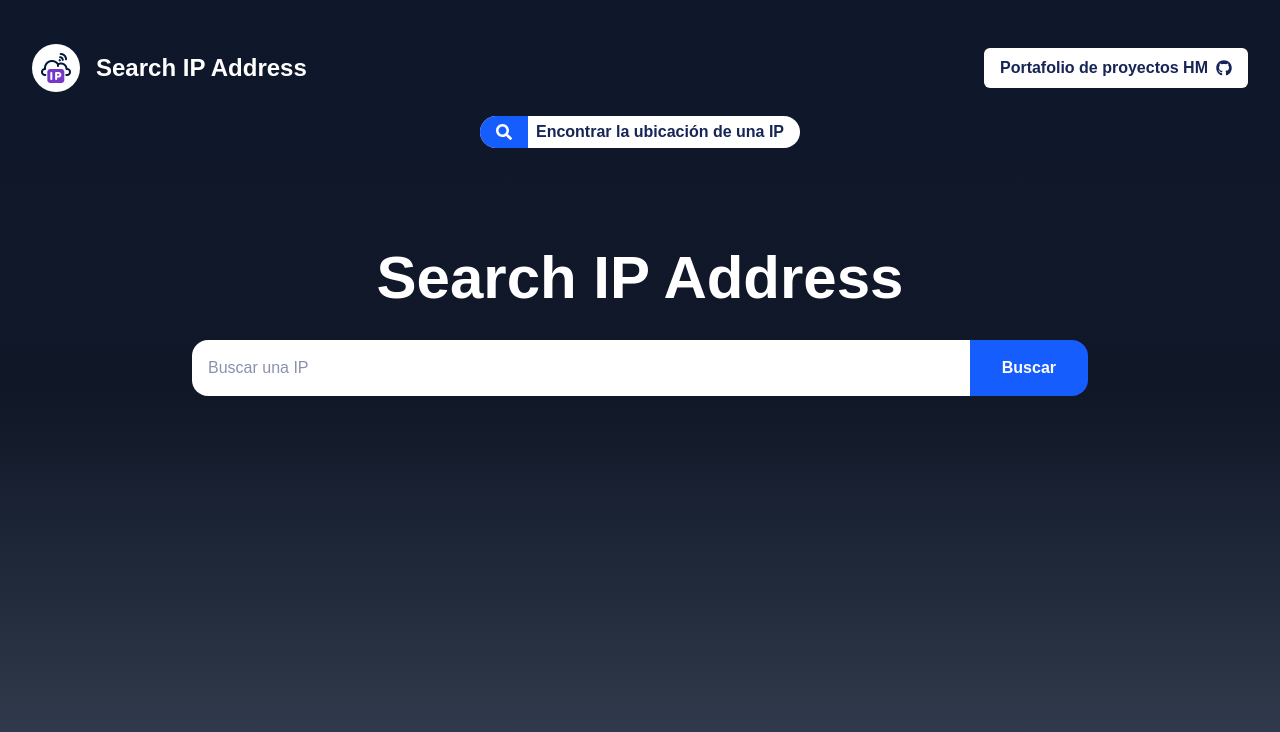
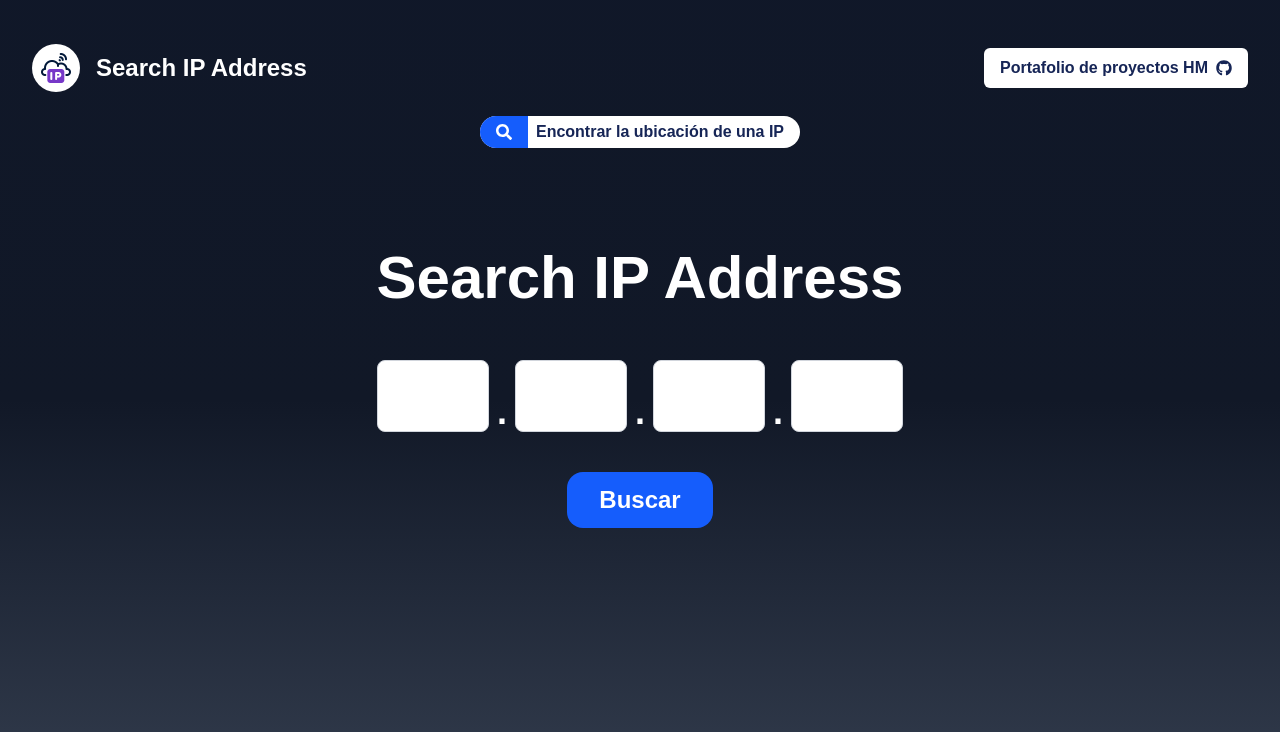
Before and after one commit to EnriqueHM31/api-ip-localization, a React (Vite) app: page / in a window 1280 px wide. Shown: the top 732 px of the page. Built offline with nearby package versions, Linux system fonts and the light colour scheme.

Commit message:
Implement IP address verification component and enhance App styling. Added IpVerificationCode component for inputting IP addresses and updated App layout with animated background and improved form structure.

```diff
--- a/src/App.tsx
+++ b/src/App.tsx
@@ -1,10 +1,11 @@
+import IpVerificationCode from "./components/IpAddress"
 import NavBar from "./components/NavBar"
 import { FaSearch } from "react-icons/fa"
 
 
 function App() {
   return (
-    <div className="w-full min-h-screen bg-linear-to-b from-slate-900 via-gray-900 to-gray-700 flex pt-10 flex-col ">
+    <div className="w-full min-h-screen animated-bg flex pt-10 flex-col ">
       <NavBar />
       <div className="bg-white text-blue-950 font-bold rounded-2xl flex items-center gap-2 pe-4 max-w-fit mx-auto mt-5">
         <div className="bg-blue-600 text-white px-4 py-2 rounded-tl-2xl rounded-bl-2xl">
@@ -17,9 +18,9 @@ function App() {
 
         <h1 className="text-white text-6xl font-bold mt-20">Search IP Address</h1>
 
-        <form className="flex items-center w-full max-w-4xl">
-          <input type="text" placeholder="Buscar una IP" className="w-full px-4 py-4 rounded-bl-2xl rounded-tl-2xl bg-white text-blue-950" />
-          <button type="submit" className="bg-blue-600 cursor-pointer text-white px-8 py-4 rounded-br-2xl rounded-tr-2xl font-bold">Buscar</button>
+        <form className="flex items-center flex-col gap-5 w-full max-w-4xl">
+          <IpVerificationCode />
+          <button type="submit" className="bg-blue-600 cursor-pointer text-white px-8 py-3 rounded-2xl font-bold text-2xl">Buscar</button>
         </form>
       </section>
     </div>
--- a/src/assets/style.css
+++ b/src/assets/style.css
@@ -3,3 +3,33 @@
 body {
     font-family: 'Open Sans Variable', sans-serif;
 }
+
+.animated-bg {
+    background: linear-gradient(180deg,
+            #0f172a,
+            /* slate-900 */
+            #111827,
+            /* gray-900 */
+            #556174
+            /* gray-700 */
+        );
+
+    background-size: 200% 200%;
+    animation: gradientMove 5s linear infinite;
+
+}
+
+/* Animación */
+@keyframes gradientMove {
+    0% {
+        background-position: 0% 50%;
+    }
+
+    50% {
+        background-position: 100% 50%;
+    }
+
+    100% {
+        background-position: 0% 50%;
+    }
+}
--- /dev/null
+++ b/src/components/IpAddress.tsx
@@ -0,0 +1,58 @@
+import { useRef, useState, type KeyboardEvent } from "react";
+
+export default function IpVerificationCode() {
+    const [values, setValues] = useState(["", "", "", ""]);
+    const inputsRef = useRef<(HTMLInputElement | null)[]>([]);
+
+    const handleChange = (index: number, value: string) => {
+        if (!/^\d{0,3}$/.test(value)) return;
+
+        const newValues = [...values];
+        newValues[index] = value;
+        setValues(newValues);
+
+        if (value.length === 3 && index < 3) {
+            inputsRef.current[index + 1]?.focus();
+        }
+    };
+
+    const handleKeyDown = (
+        index: number,
+        e: KeyboardEvent<HTMLInputElement>
+    ) => {
+        if (e.key === "Backspace" && values[index] === "" && index > 0) {
+            inputsRef.current[index - 1]?.focus();
+        }
+    };
+
+    const ipValue = values.join(".");
+
+    return (
+        <div className="flex gap-2 justify-end my-5">
+            {values.map((val, index) => (
+                <div key={index} className="flex items-center gap-2">
+                    <input
+                        ref={(el) => {
+                            inputsRef.current[index] = el;
+                        }}
+                        type="text"
+                        inputMode="numeric"
+                        maxLength={3}
+                        value={val}
+                        onChange={(e) => handleChange(index, e.target.value)}
+                        onKeyDown={(e) => handleKeyDown(index, e)}
+                        className=" w-28 h-18 bg-white text-3xl text-center font-semibold border border-gray-300 rounded-lg focus:outline-none focus:ring-2 focus:ring-blue-500
+            "
+                    />
+                    {index < 3 && (
+                        <span className="text-4xl h-18 font-bold select-none text-white flex items-end">
+                            .
+                        </span>
+                    )}
+                </div>
+            ))}
+
+            <input type="hidden" value={ipValue} />
+        </div>
+    );
+}
```
